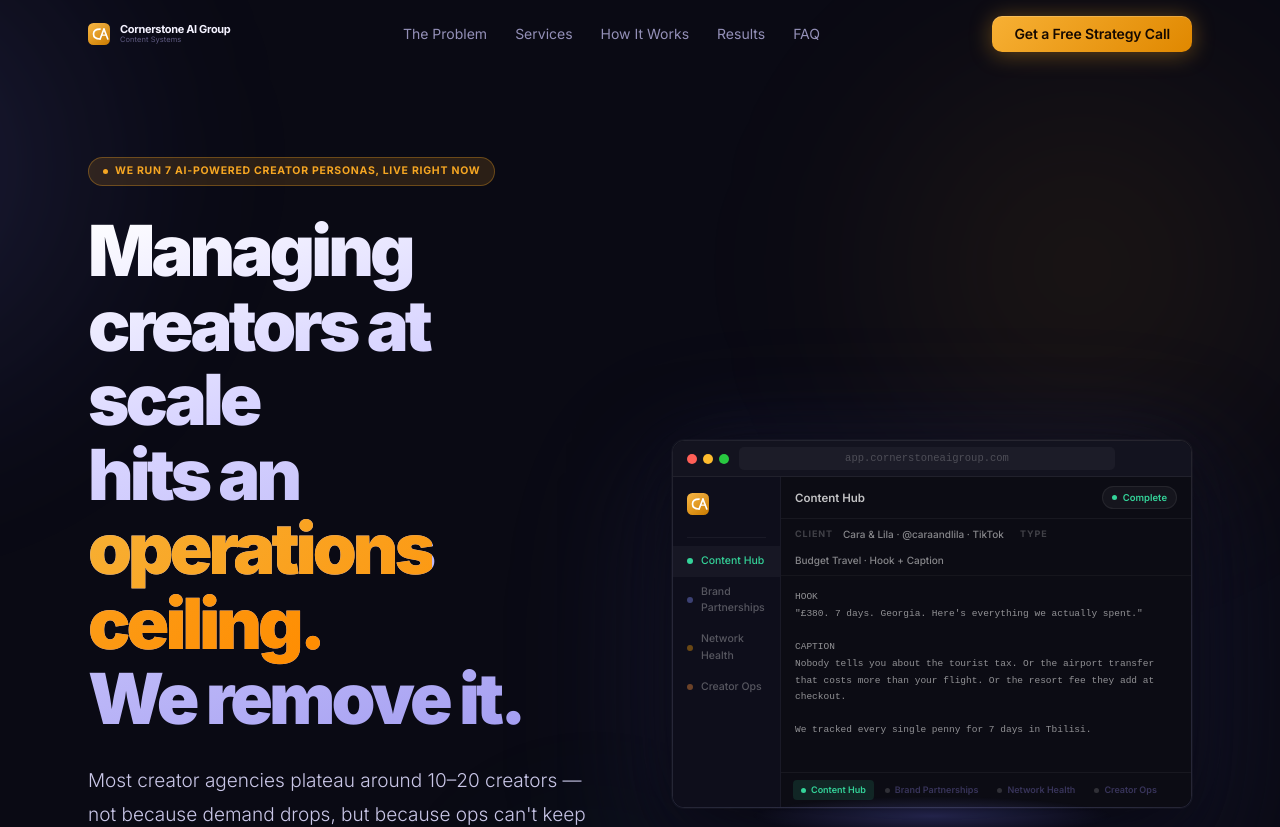
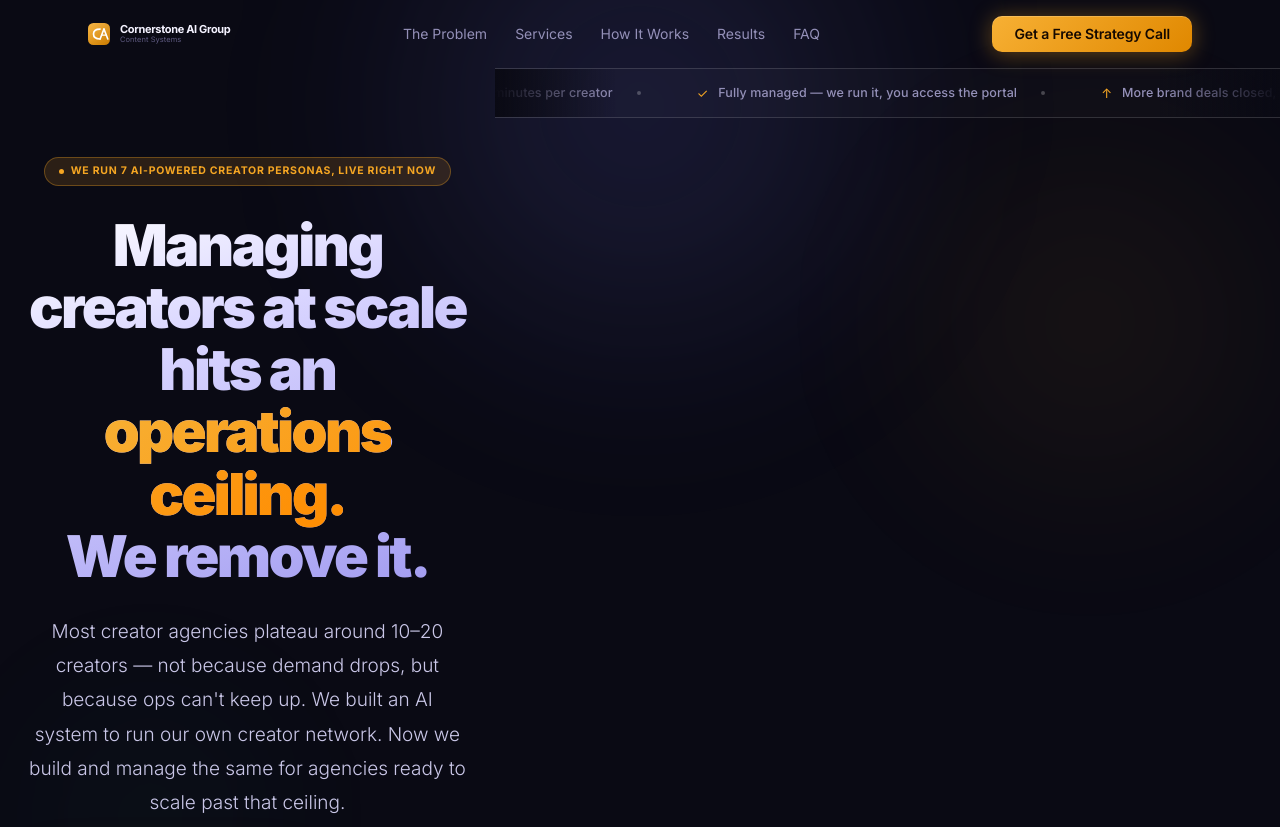
Before and after one commit to 100492107/caig-website, a React (Vite) app: page / in a window 1280 px wide. Shown: the top 827 px of the page. Built offline with nearby package versions, Linux system fonts and the light colour scheme.

Commit message:
fix: centred hero layout, H1 size, infinite marquee ticker bar

```diff
--- a/src/App.jsx
+++ b/src/App.jsx
@@ -401,6 +401,38 @@ function HeroDashboard() {
   )
 }
 
+/* ── HERO TICKER ──────────────────────────────────────────────── */
+const TICKER_ITEMS = [
+  { icon: '↑', text: 'Scale past 20 creators without hiring' },
+  { icon: '⚡', text: 'Content generated in under 3 minutes per creator' },
+  { icon: '✓', text: 'Fully managed — we run it, you access the portal' },
+  { icon: '↑', text: 'More brand deals closed, fewer falling through the cracks' },
+  { icon: '★', text: 'Built on a live network we operate ourselves' },
+  { icon: '⚡', text: 'Brand proposals generated in seconds, not hours' },
+  { icon: '✓', text: 'Cancel with 30 days notice — no lock-in' },
+  { icon: '↑', text: 'One system replaces a full content ops team' },
+]
+
+function HeroTicker() {
+  // Duplicate for seamless infinite loop
+  const items = [...TICKER_ITEMS, ...TICKER_ITEMS]
+  return (
+    <div className="hero-ticker">
+      <div className="hero-ticker-fade hero-ticker-fade-l" />
+      <div className="hero-ticker-track">
+        {items.map((item, i) => (
+          <div key={i} className="hero-ticker-item">
+            <span className="hero-ticker-icon">{item.icon}</span>
+            <span className="hero-ticker-text">{item.text}</span>
+            <span className="hero-ticker-sep" />
+          </div>
+        ))}
+      </div>
+      <div className="hero-ticker-fade hero-ticker-fade-r" />
+    </div>
+  )
+}
+
 /* ── HERO ─────────────────────────────────────────────────────── */
 function Hero() {
   return (
@@ -412,9 +444,7 @@ function Hero() {
       </div>
 
       <div className="container">
-        <div className="hero-split">
-          {/* ── LEFT: copy ── */}
-          <div className="hero-copy">
+        <div className="hero-center">
           <motion.div
             initial={{ opacity: 0, y: 14 }}
             animate={{ opacity: 1, y: 0 }}
@@ -444,7 +474,7 @@ function Hero() {
           >
             Most creator agencies plateau around 10–20 creators — not because demand drops,
             but because ops can't keep up. We built an AI system to run our own creator network.
-              Now we build and manage the same for agencies who are ready to scale past that ceiling.
+            Now we build and manage the same for agencies ready to scale past that ceiling.
           </motion.p>
 
           <motion.div
@@ -475,15 +505,9 @@ function Hero() {
             Cancel with 30 days notice
           </motion.div>
         </div>
+      </div>
 
-          {/* ── RIGHT: animated mockup ── */}
-          <div className="hero-visual">
-            <div className="hd-float-wrap">
-              <HeroDashboard />
-            </div>
-          </div>
-        </div>
-      </div>
+      <HeroTicker />
     </section>
   )
 }
--- a/src/index.css
+++ b/src/index.css
@@ -211,19 +211,19 @@ h1, h2, h3 { font-weight: 800; letter-spacing: -.05em; line-height: 1.06; }
 .hero-orb-1 {
   width: 700px; height: 700px; opacity: .55;
   background: radial-gradient(circle, rgba(124,127,255,.30) 0%, transparent 70%);
-  top: -160px; left: -10%;
+  top: -220px; left: 50%; transform: translateX(-50%);
   animation: orb1 9s ease-in-out infinite;
 }
 .hero-orb-2 {
-  width: 600px; height: 600px; opacity: .50;
+  width: 500px; height: 500px; opacity: .45;
   background: radial-gradient(circle, rgba(245,166,35,.18) 0%, transparent 70%);
-  top: 0; right: -8%;
+  top: 10%; right: -60px;
   animation: orb2 11s ease-in-out infinite;
 }
 .hero-orb-3 {
-  width: 420px; height: 420px; opacity: .38;
-  background: radial-gradient(circle, rgba(52,216,164,.14) 0%, transparent 70%);
-  bottom: 5%; left: 30%;
+  width: 420px; height: 420px; opacity: .35;
+  background: radial-gradient(circle, rgba(52,216,164,.13) 0%, transparent 70%);
+  bottom: 5%; left: -60px;
   animation: orb3 13s ease-in-out infinite;
 }
 @keyframes orb1 { 0%,100%{transform:translateX(-50%) translateY(0)} 50%{transform:translateX(-50%) translateY(-55px)} }
@@ -249,8 +249,8 @@ h1, h2, h3 { font-weight: 800; letter-spacing: -.05em; line-height: 1.06; }
 @keyframes pulse { 0%,100%{opacity:1;transform:scale(1)} 50%{opacity:.45;transform:scale(.72)} }
 
 .hero-h1 {
-  font-size: clamp(36px, 5.5vw, 76px); font-weight: 900;
-  letter-spacing: -.055em; line-height: 1.06; margin-bottom: 28px;
+  font-size: clamp(36px, 4.5vw, 62px); font-weight: 900;
+  letter-spacing: -.045em; line-height: 1.08; margin-bottom: 28px;
   background: linear-gradient(160deg, #fff 0%, #d8d4ff 35%, #a09af0 100%);
   -webkit-background-clip: text; -webkit-text-fill-color: transparent; background-clip: text;
 }
@@ -659,7 +659,7 @@ h1, h2, h3 { font-weight: 800; letter-spacing: -.05em; line-height: 1.06; }
   .container { padding: 0 18px; }
   .section    { padding: 72px 0; }
   .section-sm { padding: 52px 0; }
-  .hero-split { padding: 36px 0 64px; }
+  .hero-center { padding: 48px 0 52px; }
   .hero-h1    { font-size: clamp(30px, 8vw, 48px); }
   .hero-ctas  { flex-direction: column; align-items: stretch; }
   .hero-ctas .btn { justify-content: center; }
@@ -680,23 +680,17 @@ h1, h2, h3 { font-weight: 800; letter-spacing: -.05em; line-height: 1.06; }
 .btn-amber.breathe:hover { animation: none; }
 
 /* ── HERO TWO-COLUMN LAYOUT ─────────────────────────────────── */
-.hero-split {
-  display: grid;
-  grid-template-columns: 1fr 1fr;
-  gap: 64px;
-  align-items: center;
-  padding: 88px 0 96px;
+.hero-center {
+  max-width: 800px;
+  margin: 0 auto;
+  text-align: center;
+  padding: 88px 0 72px;
   position: relative;
   z-index: 1;
 }
-.hero-copy {
-  text-align: left;
-}
-.hero-copy .hero-h1,
-.hero-copy .hero-sub { text-align: left; }
-.hero-copy .hero-sub { margin: 0 0 40px; max-width: 520px; }
-.hero-copy .hero-ctas { justify-content: flex-start; }
-.hero-copy .hero-trust { justify-content: flex-start; }
+.hero-center .hero-sub { margin: 0 auto 40px; }
+.hero-center .hero-ctas { justify-content: center; }
+.hero-center .hero-trust { justify-content: center; }
 .hero-trust {
   margin-top: 26px;
   font-size: 12px;
@@ -712,51 +706,75 @@ h1, h2, h3 { font-weight: 800; letter-spacing: -.05em; line-height: 1.06; }
   justify-content: center;
 }
 
-/* Float wrapper — gentle bob + glow */
-.hd-float-wrap {
+/* ── HERO TICKER ─────────────────────────────────────────────── */
+.hero-ticker {
   position: relative;
-  animation: hd-float 6s ease-in-out infinite;
-  filter: drop-shadow(0 32px 64px rgba(124,127,255,0.18)) drop-shadow(0 8px 24px rgba(0,0,0,0.6));
+  width: 100%;
+  overflow: hidden;
+  border-top: 1px solid var(--b2);
+  border-bottom: 1px solid var(--b2);
+  background: rgba(255,255,255,0.02);
+  padding: 14px 0;
+  z-index: 2;
 }
-.hd-float-wrap::after {
-  content: '';
+.hero-ticker-track {
+  display: flex;
+  width: max-content;
+  animation: ticker-scroll 38s linear infinite;
+}
+.hero-ticker-track:hover { animation-play-state: paused; }
+@keyframes ticker-scroll {
+  0%   { transform: translateX(0); }
+  100% { transform: translateX(-50%); }
+}
+.hero-ticker-item {
+  display: flex;
+  align-items: center;
+  gap: 10px;
+  padding: 0 28px;
+  white-space: nowrap;
+  flex-shrink: 0;
+}
+.hero-ticker-icon {
+  font-size: 13px;
+  color: var(--amber);
+  font-style: normal;
+  line-height: 1;
+}
+.hero-ticker-text {
+  font-size: 12.5px;
+  font-weight: 500;
+  color: var(--t2);
+  letter-spacing: 0.01em;
+}
+.hero-ticker-sep {
+  width: 4px;
+  height: 4px;
+  border-radius: 50%;
+  background: var(--b3);
+  margin-left: 14px;
+  flex-shrink: 0;
+}
+.hero-ticker-fade {
   position: absolute;
-  bottom: -28px;
-  left: 50%;
-  transform: translateX(-50%);
-  width: 70%;
-  height: 40px;
-  background: radial-gradient(ellipse, rgba(124,127,255,0.22) 0%, transparent 70%);
-  border-radius: 50%;
-  animation: hd-shadow 6s ease-in-out infinite;
+  top: 0;
+  bottom: 0;
+  width: 120px;
+  z-index: 3;
   pointer-events: none;
 }
-@keyframes hd-float {
-  0%,100% { transform: translateY(0px); }
-  50%      { transform: translateY(-12px); }
+.hero-ticker-fade-l {
+  left: 0;
+  background: linear-gradient(to right, var(--bg) 0%, transparent 100%);
 }
-@keyframes hd-shadow {
-  0%,100% { opacity: 1; transform: translateX(-50%) scaleX(1); }
-  50%      { opacity: 0.55; transform: translateX(-50%) scaleX(0.82); }
+.hero-ticker-fade-r {
+  right: 0;
+  background: linear-gradient(to left, var(--bg) 0%, transparent 100%);
 }
 
-/* Responsive */
-@media (max-width: 1100px) {
-  .hero-split {
-    grid-template-columns: 1fr;
-    gap: 52px;
-    padding: 56px 0 64px;
-  }
-  .hero-copy { text-align: center; }
-  .hero-copy .hero-h1,
-  .hero-copy .hero-sub { text-align: center; }
-  .hero-copy .hero-eyebrow,
-  .hero-copy .hero-ctas,
-  .hero-trust { justify-content: center; }
-  .hero-copy .hero-sub { margin: 0 auto 40px; }
-  .hero-visual { justify-content: center; }
+@media (max-width: 700px) {
+  .hero-ticker-fade { width: 48px; }
 }
-@media (max-width: 700px) { .hero-visual { display: none; } }
 
 /* ── HERO DASHBOARD MOCKUP ───────────────────────────────────── */
 .hero-dashboard {
```
Lines whose indentation alone changed are shown as unchanged.
